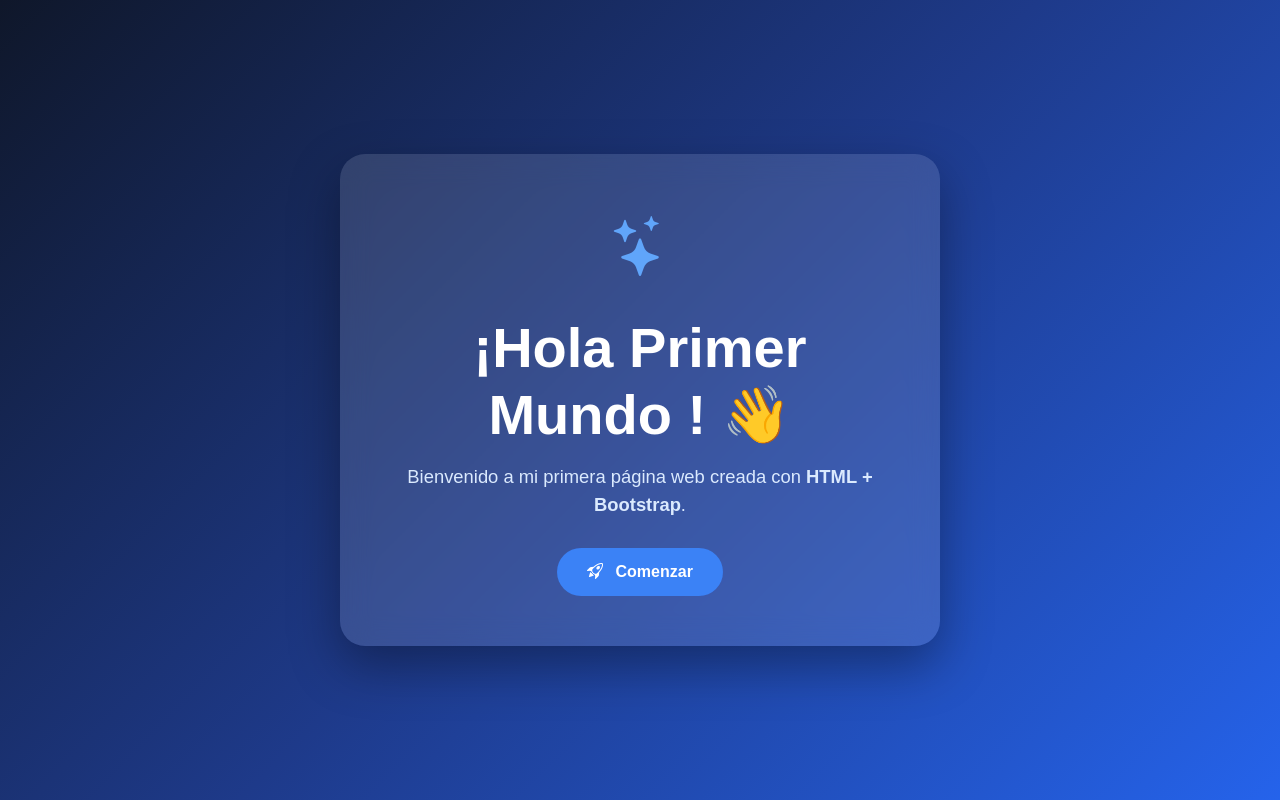
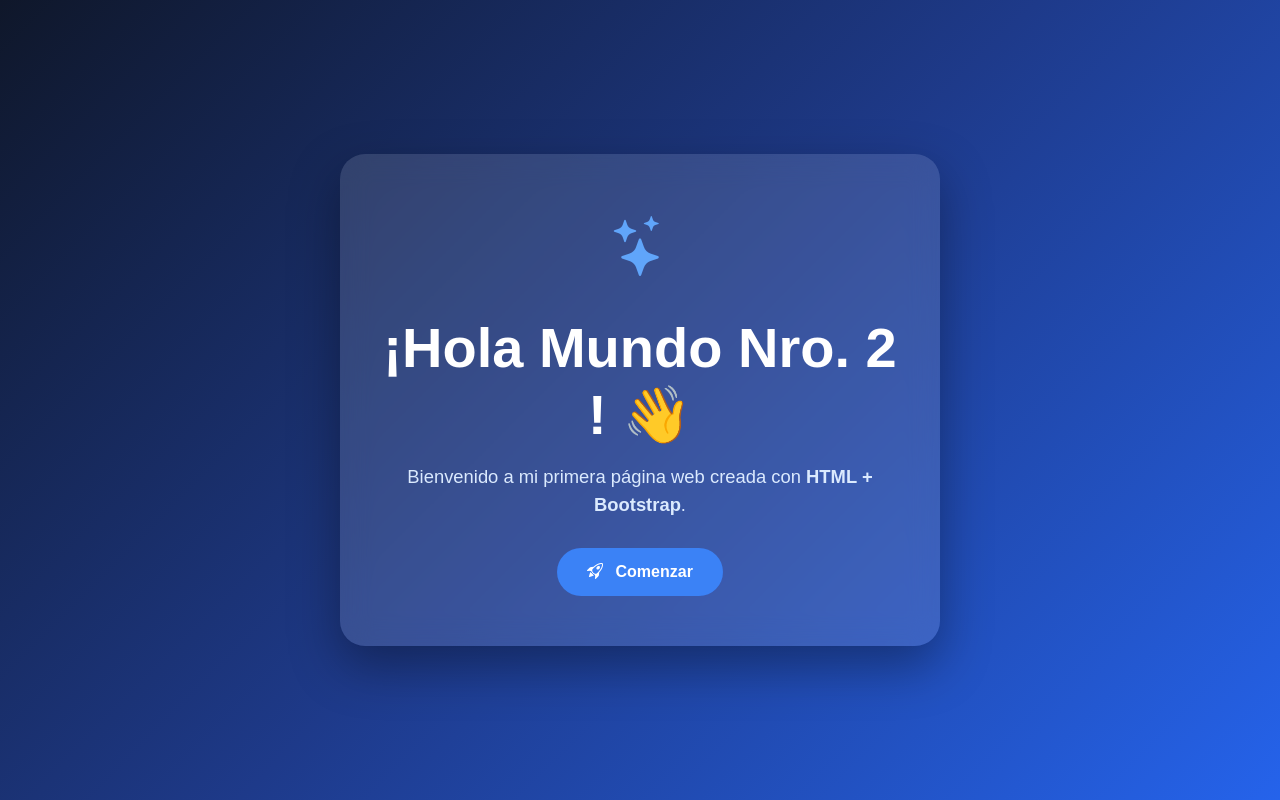
Before and after one commit to DapaTechnology/MiPrimerRepositorio, a plain HTML site: page index.html in a window 1280 px wide. Drawn offline with nearby package versions, Linux system fonts and the light colour scheme.

Commit message:
Version Hola Mundo Nro. 2
Agregue Hola Mundo Nro.2

```diff
--- a/index.html
+++ b/index.html
@@ -124,7 +124,7 @@
             <i class="bi bi-stars"></i>
         </div>
 
-        <h1>¡Hola Primer Mundo ! 👋</h1>
+        <h1>¡Hola Mundo Nro. 2 ! 👋</h1>
 
         <p class="descripcion">
             Bienvenido a mi primera página web creada con
```
